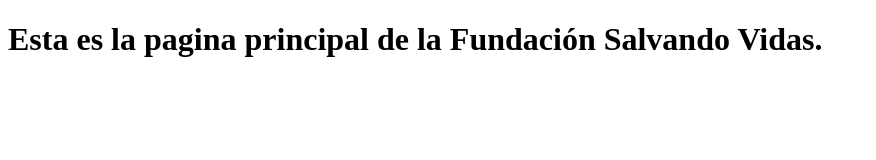
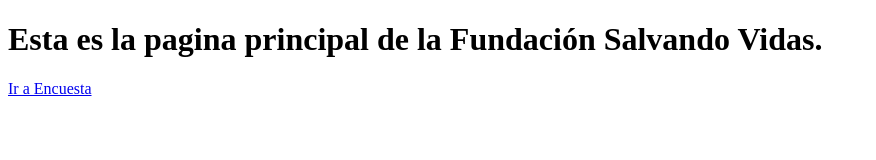
Before and after one commit to ferlui98/Proyecto_SalvandoVidas, a plain HTML site: page html/index.html in a window 1280 px wide. Shown: the whole page, without its empty margins (0-876 px from the left). Drawn offline with Linux system fonts and the light colour scheme.

Commit message:
Se agrego enlace a encuesta en la pagina principal

```diff
--- a/html/index.html
+++ b/html/index.html
@@ -10,6 +10,7 @@
 
 <body>
     <h1>Esta es la pagina principal de la Fundación Salvando Vidas.</h1>
+    <a href="../html/survey-form.html">Ir a Encuesta</a>
 </body>
 
 </html>
```
